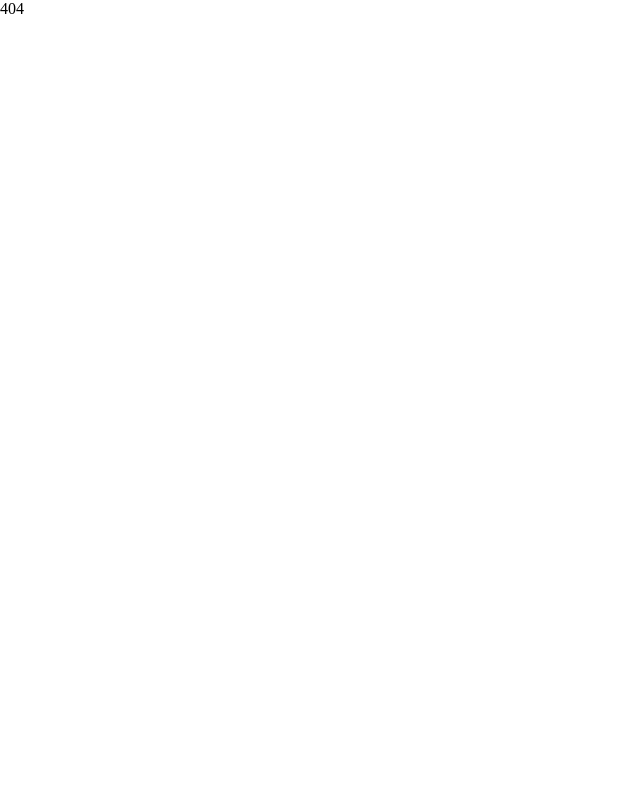
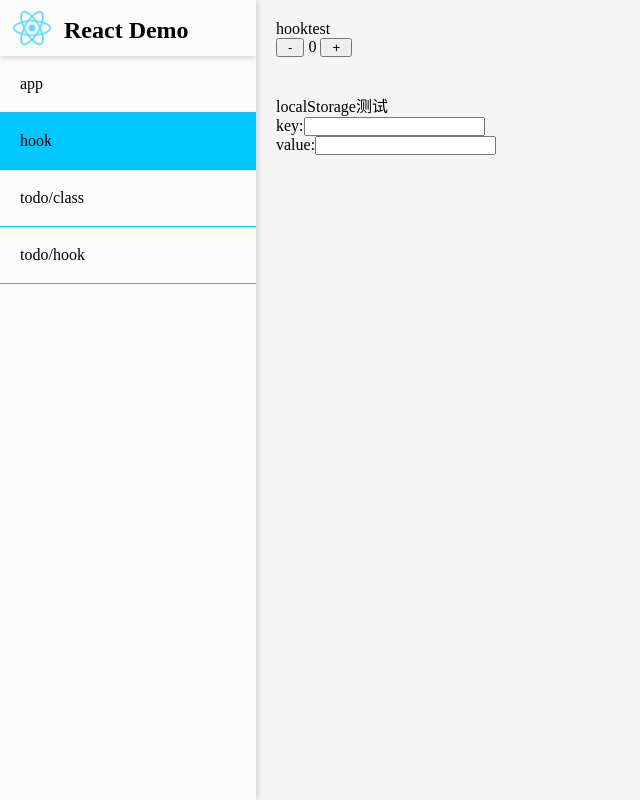
Before and after one commit to gongchengxiang/react-60w, a React (Create React App) app: page /hook in a window 1280 px wide. Shown: the whole page, without its empty margins (0-640 px from the left). Built offline with nearby package versions, Linux system fonts and the light colour scheme.

Commit message:
hook测试

```diff
--- a/src/pages/AppLayout.jsx
+++ b/src/pages/AppLayout.jsx
@@ -16,7 +16,6 @@ export default function AppLayout() {
   };
   return (
     <div className="app-layout">
-
       <div className="nav">
         <div className="logo">
           <img src={reactLogo} alt="logo" />
@@ -27,6 +26,12 @@ export default function AppLayout() {
           className={getNavLinkClass}
         >
           app
+        </NavLink>
+        <NavLink
+          to="/hook"
+          className={getNavLinkClass}
+        >
+          hook
         </NavLink>
         <NavLink
           to="/todo/class"
@@ -44,7 +49,6 @@ export default function AppLayout() {
       <div className="app-content">
         <Outlet />
       </div>
-
     </div>
   );
 }
--- /dev/null
+++ b/src/pages/HookTest/HookTest.jsx
@@ -0,0 +1,94 @@
+import {useEffect, useState, useRef} from 'react';
+
+function Test1() {
+  const [num, setNum] = useState(() => 0);
+  // console.log(num);
+  const add = () => {
+    setNum(num + 1);
+  };
+  const reduce = () => {
+    setNum(num - 1);
+  };
+
+  return (
+    <>
+      <button onClick={reduce} type="button">-</button>
+      <span>
+        &nbsp;
+        {num}
+        &nbsp;
+      </span>
+      <button onClick={add} type="button">+</button>
+    </>
+  );
+}
+
+function LocalStorageDataTest() {
+  // const data = useLocalStorage();
+  const refKey = useRef('');
+  const refValue = useRef('');
+
+  const [key, setKey] = useState('');
+  const [value, setValue] = useState('');
+  const [kvList] = useState([]);
+  console.log(0, value);
+  const changeKey = (e) => {
+    if (e.keyCode === 13) {
+      setKey(refKey.current.value);
+    }
+  };
+  const changeValue = (e) => {
+    if (e.keyCode === 13) {
+      setValue(refValue.current.value);
+    }
+  };
+
+  // useEffect(() => {
+
+  // }, [key]);
+
+  useEffect(() => {
+    if (key) {
+      localStorage.setItem(key, value);
+    }
+    // const keyValue = localStorage.getItem(key) || '';
+    // setValue(keyValue);
+    refValue.current.value = value;
+  }, [key, value]);
+
+  return (
+    <>
+      <div>localStorage测试</div>
+      <div>
+        key:
+        <input ref={refKey} type="text" onKeyUp={changeKey} />
+      </div>
+      <div>
+        value:
+        <input ref={refValue} type="text" onKeyUp={changeValue} />
+      </div>
+      <ul>
+        {kvList.map((e) => (
+          <li key={e.key}>
+            {e.key}
+            :
+            {e.value}
+          </li>
+        ))}
+      </ul>
+    </>
+  );
+}
+
+export default function HookTest() {
+  return (
+    <div className="hook-test">
+      <p>hooktest</p>
+      <Test1 />
+      <br />
+      <br />
+      <br />
+      <LocalStorageDataTest />
+    </div>
+  );
+}
--- /dev/null
+++ b/src/pages/HookTest/index.js
@@ -0,0 +1,7 @@
+import HookTest from './HookTest';
+import './index.scss';
+
+export default {
+
+};
+export {HookTest};
--- /dev/null
+++ b/src/pages/HookTest/index.scss
@@ -0,0 +1,5 @@
+.hook-test {
+  button {
+    padding: 0 10px;
+  }
+}
--- a/src/router/AppRouter.jsx
+++ b/src/router/AppRouter.jsx
@@ -3,6 +3,7 @@ import {
 } from 'react-router-dom';
 import AppLayout from '../pages/AppLayout';
 import App from '../pages/App/App';
+import {HookTest} from '../pages/HookTest';
 import TodoOutlet, {TodoClass, TodoHook} from '../pages/Todo';
 
 const router = createBrowserRouter([
@@ -13,6 +14,10 @@ const router = createBrowserRouter([
       {
         path: 'app',
         element: <App />,
+      },
+      {
+        path: 'hook',
+        element: <HookTest />,
       },
       {
         path: 'todo',
```
Also changed, not shown: src/pages/Todo/todo.scss (+21 -2 lines).
